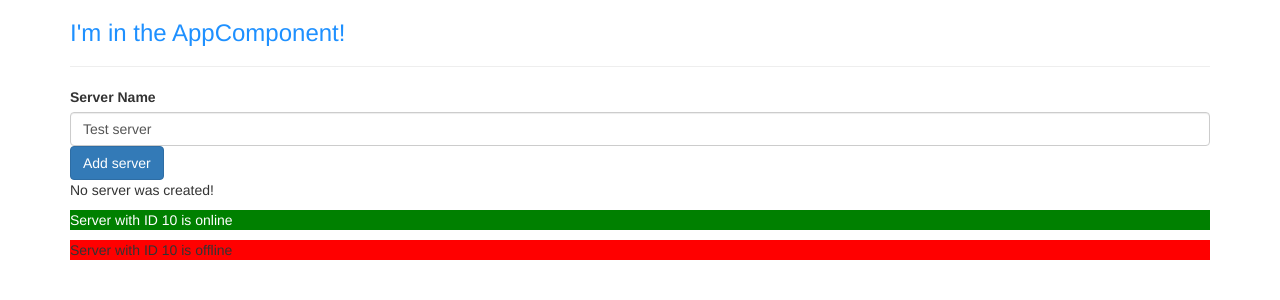
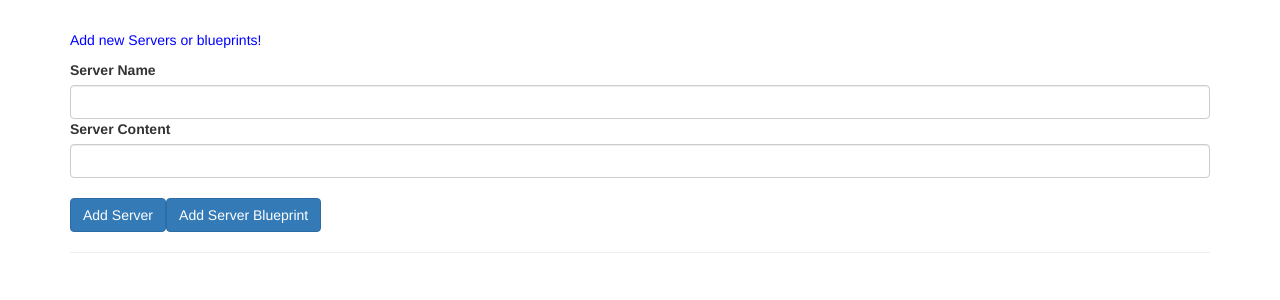
Before and after one commit to mpro7/complete-angular-app, an Angular app: page / in a window 1280 px wide. Shown: the top 300 px of the page. Built offline with nearby package versions, Linux system fonts and the light colour scheme.

Commit message:
flash update

```diff
--- a/src/app/app.component.css
+++ b/src/app/app.component.css
@@ -1,3 +1,7 @@
-h3 {
-  color: darkblue;
+.container {
+  margin-top: 30px;
 }
+
+p {
+  color: blue;
+}
--- a/src/app/app.component.html
+++ b/src/app/app.component.html
@@ -1,11 +1,34 @@
 <div class="container">
   <div class="row">
     <div class="col-xs-12">
-      <h3>I'm in the AppComponent!</h3>
-      <hr>
-      <app-servers></app-servers>
-      <!-- <div [app-servers]></div> -->
-      <!-- <div class="app-servers"></div> -->
+      <p>Add new Servers or blueprints!</p>
+      <label>Server Name</label>
+      <input type="text" class="form-control" [(ngModel)]="newServerName">
+      <label>Server Content</label>
+      <input type="text" class="form-control" [(ngModel)]="newServerContent">
+      <br>
+      <button
+        class="btn btn-primary"
+        (click)="onAddServer()">Add Server</button>
+      <button
+        class="btn btn-primary"
+        (click)="onAddBlueprint()">Add Server Blueprint</button>
+    </div>
+  </div>
+  <hr>
+  <div class="row">
+    <div class="col-xs-12">
+      <div
+        class="panel panel-default"
+        *ngFor="let element of serverElements">
+        <div class="panel-heading">{{ element.name }}</div>
+        <div class="panel-body">
+          <p>
+            <strong *ngIf="element.type === 'server'" style="color: red">{{ element.content }}</strong>
+            <em *ngIf="element.type === 'blueprint'">{{ element.content }}</em>
+          </p>
+        </div>
+      </div>
     </div>
   </div>
 </div>
--- a/src/app/app.component.ts
+++ b/src/app/app.component.ts
@@ -3,12 +3,26 @@ import { Component } from '@angular/core';
 @Component({
   selector: 'app-root',
   templateUrl: './app.component.html',
-  // styleUrls: ['./app.component.css']
-  styles: [`
-    h3 {
-      color: dodgerblue;
-    }
-  `]
+  styleUrls: ['./app.component.css']
 })
 export class AppComponent {
+  serverElements = [];
+  newServerName = '';
+  newServerContent = '';
+
+  onAddServer() {
+    this.serverElements.push({
+      type: 'server',
+      name: this.newServerName,
+      content: this.newServerContent
+    });
+  }
+
+  onAddBlueprint() {
+    this.serverElements.push({
+      type: 'blueprint',
+      name: this.newServerName,
+      content: this.newServerContent
+    });
+  }
 }
--- a/src/app/server/server.component.html
+++ /dev/null
@@ -1,5 +0,0 @@
-<p
-  [ngStyle]="{backgroundColor: getColor()}"
-  [ngClass]="{online: serverStatus === 'online'}">
-  {{'Server'}} with ID {{ serverId }} is {{ getServerStatus() }}
-</p>
--- a/src/app/server/server.component.ts
+++ /dev/null
@@ -1,27 +0,0 @@
-import { Component } from "@angular/core";
-
-@Component({
-  selector: 'app-server',
-  templateUrl: './server.component.html',
-  styles: [`
-    .online {
-      color: white;
-    }
-  `]
-})
-export class ServerComponent {
-  serverId: number = 10;
-  serverStatus: string = 'offline';
-
-  constructor() {
-    this.serverStatus = Math.random() > 0.5 ? 'online' : ' offline';
-  }
-
-  getServerStatus() {
-    return this.serverStatus;
-  }
-
-  getColor() {
-    return this.serverStatus === 'online' ? 'green' : 'red';
-  }
-}
--- a/src/app/servers/servers.component.html
+++ /dev/null
@@ -1,24 +0,0 @@
-
-<label for="">Server Name</label>
-<!-- <input
-  type="text"
-  class="form-control"
-  (input)="onUpdateServerName($event)"> -->
-<input
-  type="text"
-  class="form-control"
-  [(ngModel)]="serverName">
-<!-- <p>{{ serverName }}</p> -->
-<button
-  class="btn btn-primary"
-  [disabled]="!allowNewServer"
-  (click)="onCreateServer()">Add server</button>
-<!-- <p [innerText]="allowNewServer"></p> -->
-<!-- <p>{{serverCreationStatus}}</p> -->
-<p *ngIf="serverCreated; else noServer">Server was created, server name is {{serverName}}</p>
-<ng-template #noServer>
-  <p>
-    No server was created!
-  </p>
-</ng-template>
-<app-server *ngFor="let server of servers"></app-server>
--- a/src/app/servers/servers.component.ts
+++ /dev/null
@@ -1,40 +0,0 @@
-import { Component, OnInit } from '@angular/core';
-
-@Component({
-  // selector: '[app-servers]',
-  // selector: '.app-servers',
-  selector: 'app-servers',
-  // template: `
-  // <app-server></app-server>
-  // <app-server></app-server>`,
-  templateUrl: './servers.component.html',
-  styleUrls: ['./servers.component.css']
-})
-export class ServersComponent implements OnInit {
-  allowNewServer: boolean = false;
-  serverCreationStatus: string = 'No server was created!';
-  serverName: string = 'Test server';
-  serverCreated = false;
-  servers = ['Testserver', 'Testserver 2'];
-
-  constructor() {
-    setTimeout(() => {
-      this.allowNewServer = true;
-    }, 2000);
-  }
-
-  ngOnInit() {
-  }
-
-  onCreateServer() {
-    this.serverCreated = true;
-    this.servers.push(this.serverName);
-    this.serverCreationStatus = 'Server was created! Name is ' + this.serverName;
-  }
-
-  onUpdateServerName(event: Event) {
-    this.serverName = (<HTMLInputElement>event.target).value;
-    console.log(event);
-  }
-
-}
```
Also changed, not shown: src/app/app.module.ts (+3 -7 lines), src/app/servers/servers.component.css (deleted), 1 other file (tests, documents, lock files or other folders).
